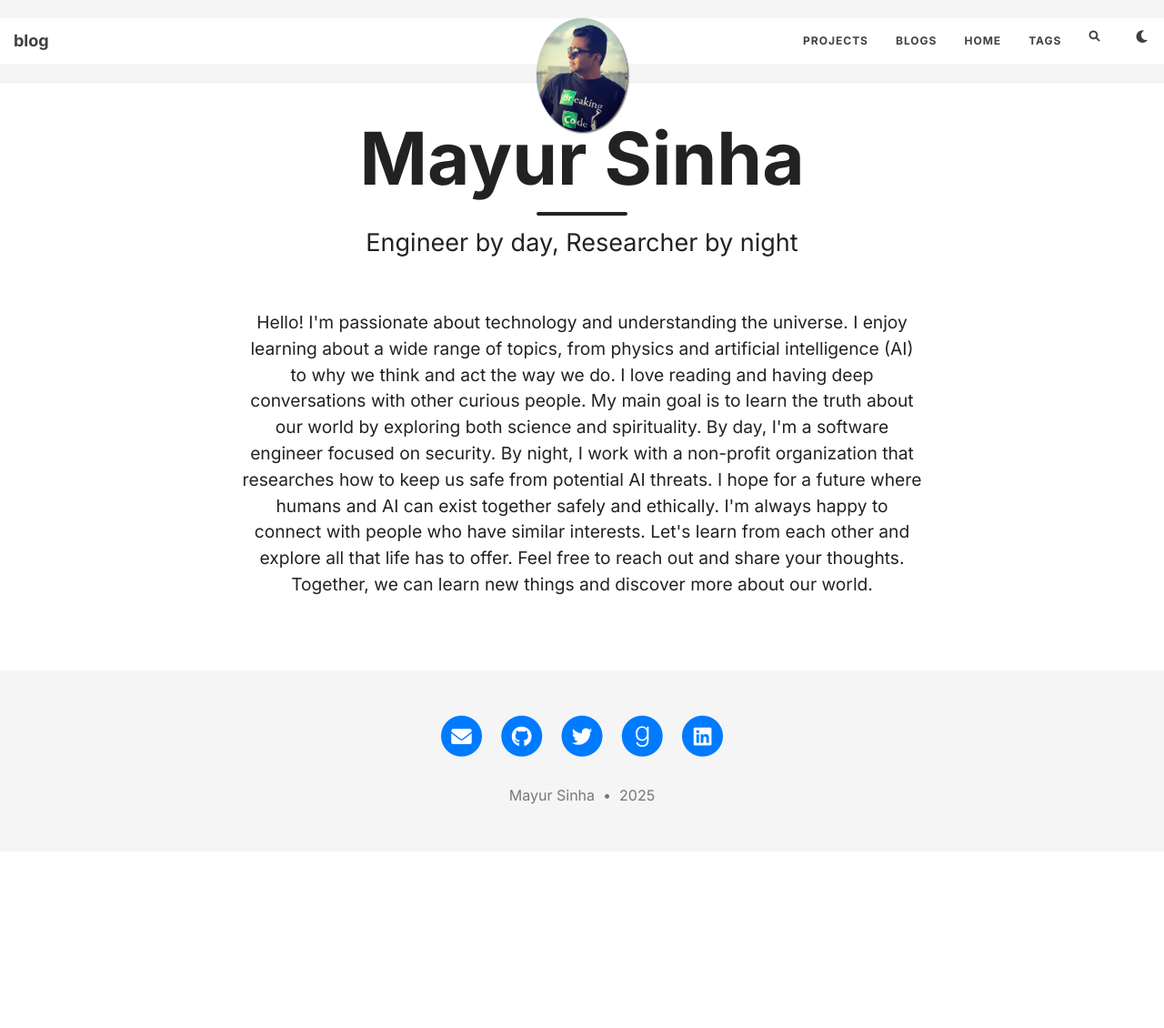
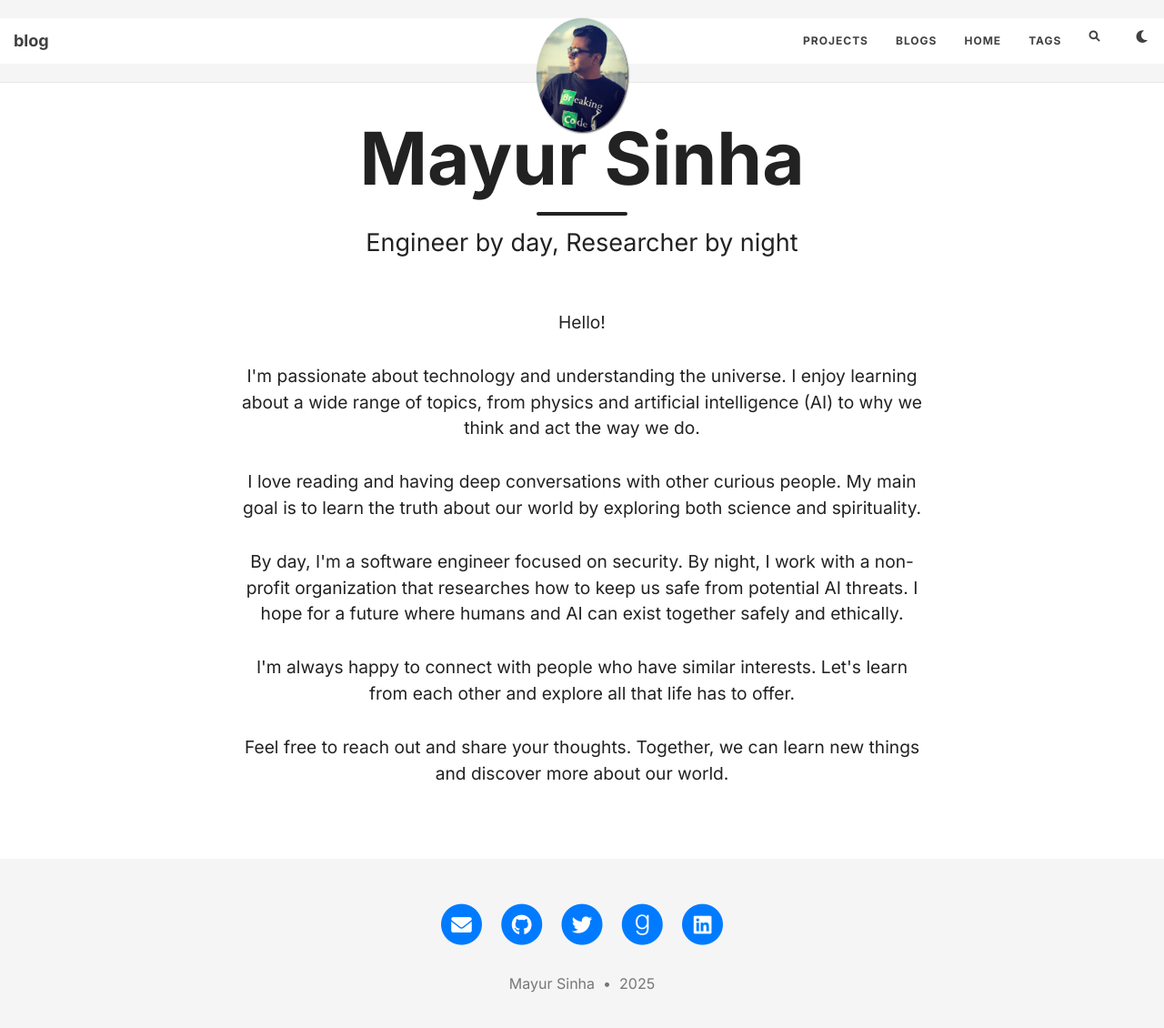
Before and after one commit to themayursinha/blog, a Jekyll site: the page built from index.md, in a window 1280 px wide and 1143 px high. Shown: the top 1130 px of the window at 91% size. Built offline with Jekyll 4.4.1, drawn with Linux system fonts in a browser that asks for light colours; comment, search, counter and statistics services are not loaded.

Commit message:
fixing line paging

```diff
--- a/index.md
+++ b/index.md
@@ -6,19 +6,14 @@
 ---
 
 <!-- Personal intro -->
-<p style="text-align: center; font-size: 1.2em; margin-top: 2em;">
-Hello!
-
-I'm passionate about technology and understanding the universe. I enjoy learning about a wide range of topics, from physics and artificial intelligence (AI) to why we think and act the way we do.
-
-I love reading and having deep conversations with other curious people. My main goal is to learn the truth about our world by exploring both science and spirituality.
-
-By day, I'm a software engineer focused on security. By night, I work with a non-profit organization that researches how to keep us safe from potential AI threats. I hope for a future where humans and AI can exist together safely and ethically.
-
-I'm always happy to connect with people who have similar interests. Let's learn from each other and explore all that life has to offer.
-
-Feel free to reach out and share your thoughts. Together, we can learn new things and discover more about our world.
-</p>
+<div style="text-align: center; font-size: 1.2em; margin-top: 2em;">
+  <p>Hello!</p>
+  <p>I'm passionate about technology and understanding the universe. I enjoy learning about a wide range of topics, from physics and artificial intelligence (AI) to why we think and act the way we do.</p>
+  <p>I love reading and having deep conversations with other curious people. My main goal is to learn the truth about our world by exploring both science and spirituality.</p>
+  <p>By day, I'm a software engineer focused on security. By night, I work with a non-profit organization that researches how to keep us safe from potential AI threats. I hope for a future where humans and AI can exist together safely and ethically.</p>
+  <p>I'm always happy to connect with people who have similar interests. Let's learn from each other and explore all that life has to offer.</p>
+  <p>Feel free to reach out and share your thoughts. Together, we can learn new things and discover more about our world.</p>
+</div>
 
 <!-- Blog listing -->
 <div class="posts-list">
```
